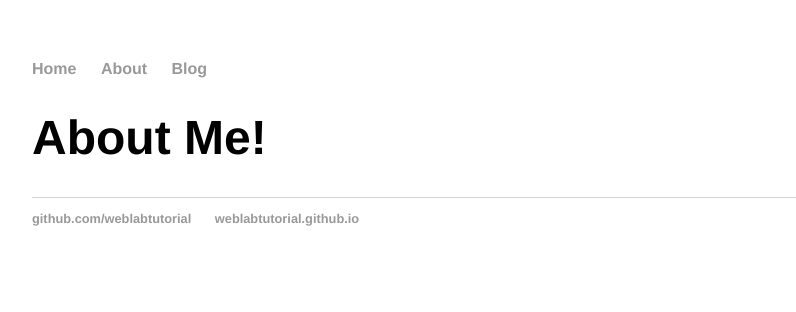
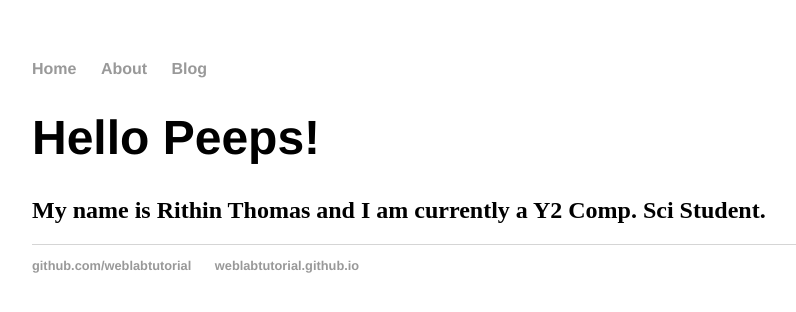
Before and after one commit to rithinthomas/rithinthomas.github.io, a Jekyll site: the page built from about/index.html, in a window 1280 px wide. Shown: the top 312 px of the page, without its empty margins (160-956 px from the left). Built offline with Jekyll 4.4.1, drawn with Linux system fonts in a browser that asks for light colours.

Commit message:
Update index.html

```diff
--- a/about/index.html
+++ b/about/index.html
@@ -1,6 +1,7 @@
 ---
 layout: default
-title: About Me!
+title: Hello Peeps!
 ---
 
   <h1>{{ page.title }}</h1>
+  <h2>My name is Rithin Thomas and I am currently a Y2 Comp. Sci Student.<h2>
```
